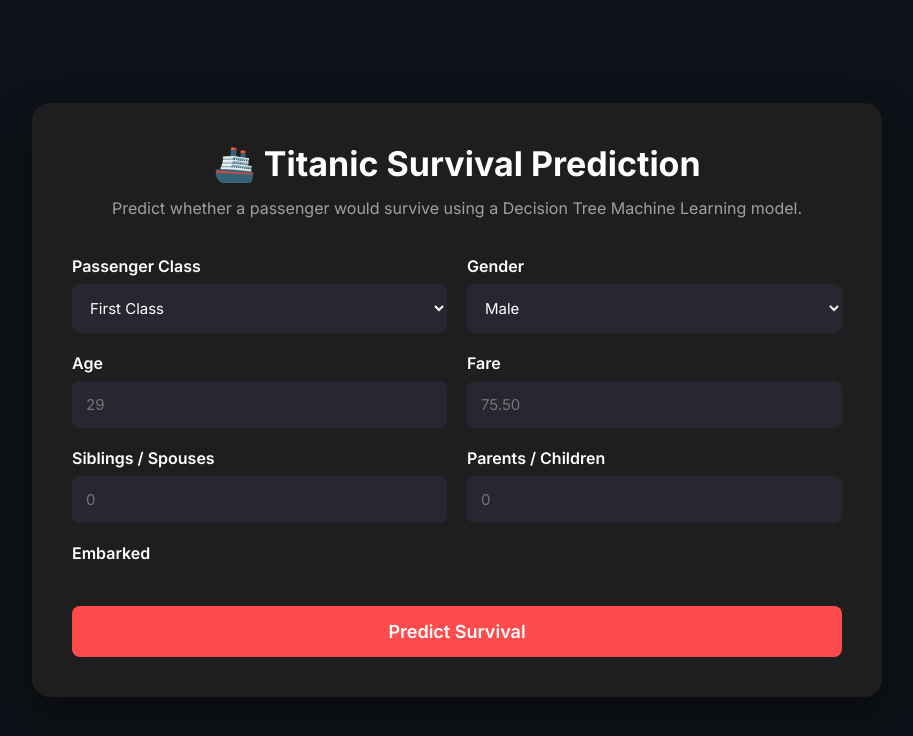
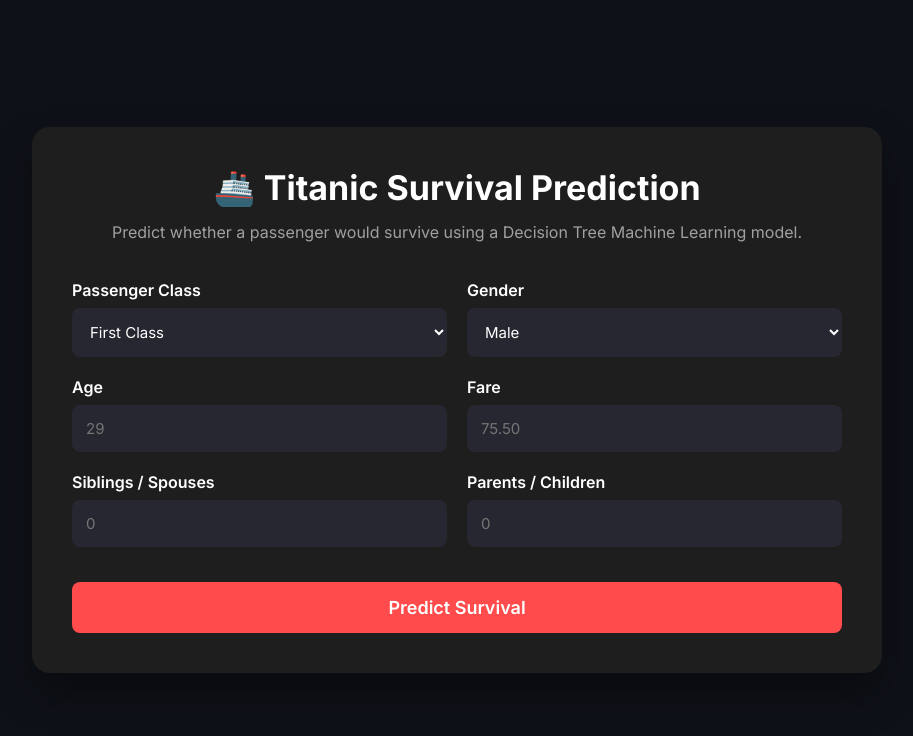
Before and after one commit to hanochs57-data-science/titanic-fastapi, a FastAPI app: page / in a window 1280 px wide. Shown: the top 736 px of the page, without its empty margins (183-1096 px from the left). Run offline with FastAPI, Linux system fonts and the light colour scheme; parts of the project's set-up code (start-up, migrations or seed data) failed here and were passed over.

Commit message:
Update index.html

```diff
--- a/templates/index.html
+++ b/templates/index.html
@@ -108,11 +108,6 @@
 
             </div>
 
-            <div class="input-group">
-
-                <label>Embarked</label>
-            </div>
-
         </div>
 
         <button type="submit">
```
